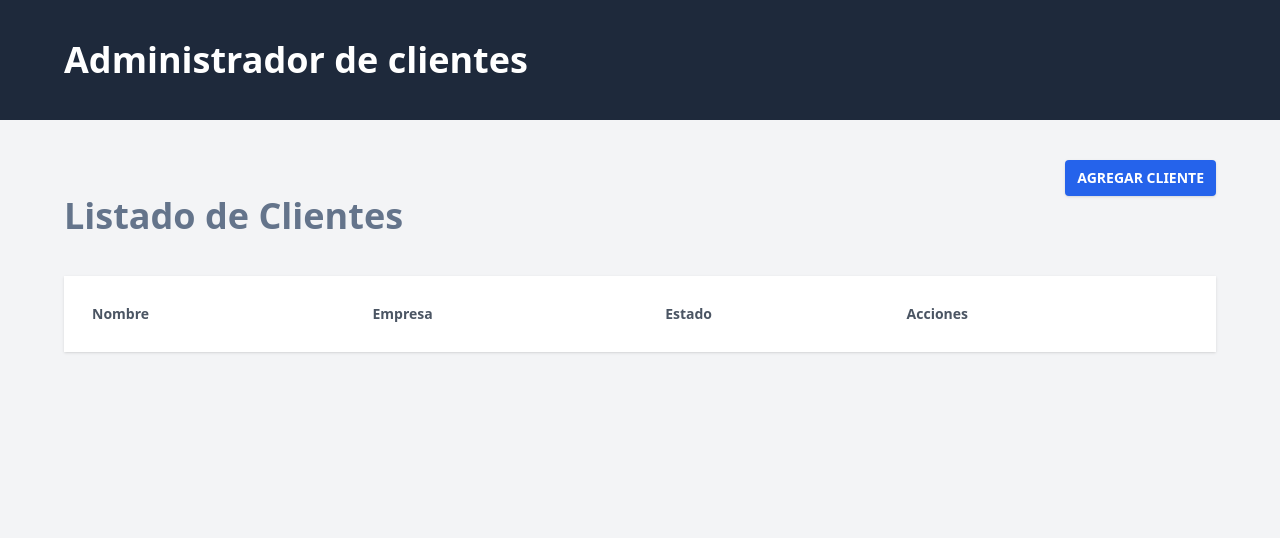
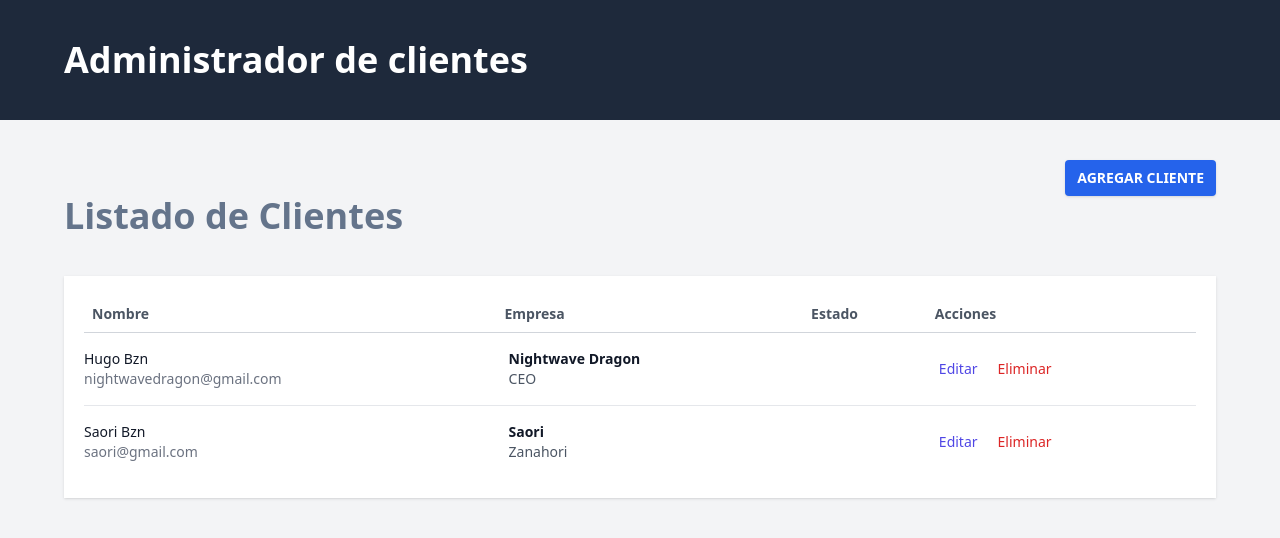
Before and after one commit to HugoBzn/crmvue, a Vue app: page / in a window 1280 px wide. Shown: the top 538 px of the page. Built offline with nearby package versions, Linux system fonts and the light colour scheme; data requests are answered from the project's data file; the HTML template or start-up script is replaced by a standard one.

Commit message:
Data working correctly and printing on Home page

```diff
--- /dev/null
+++ b/src/components/Cliente.vue
@@ -0,0 +1,32 @@
+<script setup>
+import { computed } from "vue";
+import { RouterLink } from "vue-router";
+
+const props = defineProps({
+  cliente: {
+    type: Object,
+  },
+});
+
+const nombreCliente = computed(() => {
+  return props.cliente.nombre + " " + props.cliente.apellido;
+});
+</script>
+
+<template>
+  <tr>
+    <td class="whitespace-nowrap py-4 pl-4 pr-3 text-sm sm:pl-0">
+      <p class="font-medium text-gray-900 capitalize">{{ nombreCliente }}</p>
+      <p class="text-gray-500">{{ cliente.email }}</p>
+    </td>
+    <td class="whitespace-nowrap px-3 py-4 text-sm text-gray-500">
+      <p class="text-gray-900 font-bold capitalize">{{ cliente.empresa }}</p>
+      <p class="text-gray-600 capitalize">{{ cliente.puesto }}</p>
+    </td>
+    <td class="whitespace-nowrap px-3 py-4 text-sm"></td>
+    <td class="whitespace-nowrap px-3 py-4 text-sm text-gray-500">
+      <RouterLink to="/" class="text-indigo-600 hover:text-indigo-500 mr-5">Editar</RouterLink>
+      <RouterLink to="/" class="text-red-600 hover:text-red-500">Eliminar</RouterLink>
+    </td>
+  </tr>
+</template>
--- a/src/views/ClientesView.vue
+++ b/src/views/ClientesView.vue
@@ -5,6 +5,7 @@
 
 import RouterLink from "../components/UI/RouterLink.vue";
 import Title from "../components/UI/Title.vue";
+import Cliente from "../components/Cliente.vue";
 
 const clientes = ref([]);
 
@@ -52,7 +53,9 @@
                 </th>
               </tr>
             </thead>
-            <tbody class="divide-y divide-gray-200 bg-white"></tbody>
+            <tbody class="divide-y divide-gray-200 bg-white">
+              <Cliente v-for="cliente in clientes" :key="cliente.id" :cliente="cliente" />
+            </tbody>
           </table>
         </div>
       </div>
```
